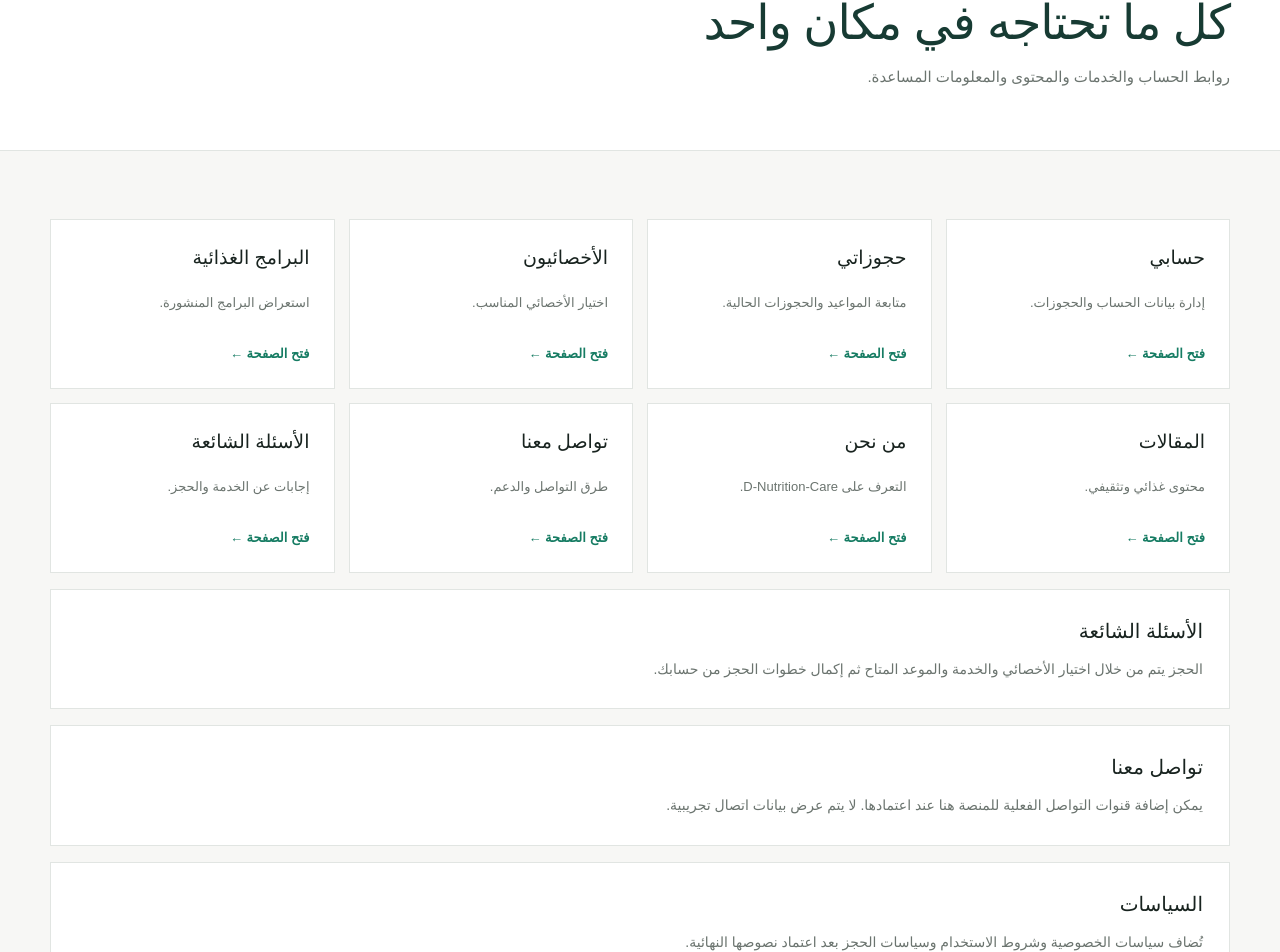
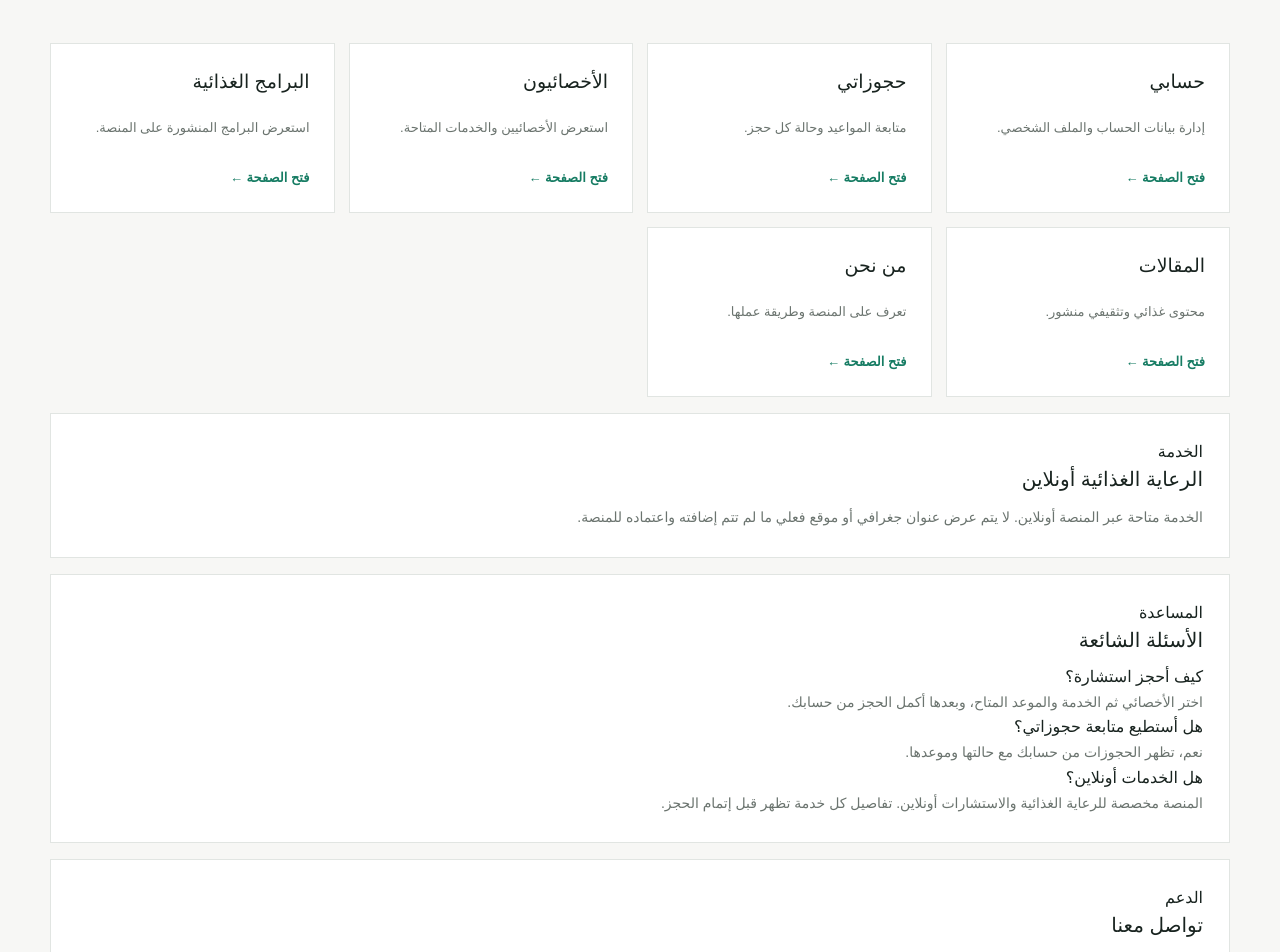
Before and after one commit to khaled19961/-D-Nutrition-Care, a Next.js app: page /more in a window 1280 px wide. Shown: the part 433-1385 px from the top of the page. Built offline with nearby package versions, Linux system fonts and the light colour scheme; no server answers.

Commit message:
refactor(more): rebuild utility page and add real location section

```diff
--- a/app/more/page.tsx
+++ b/app/more/page.tsx
@@ -2,23 +2,75 @@ import Link from "next/link";
 import { SiteChrome } from "@/components/site-chrome";
 
 const links = [
-  ["حسابي","إدارة بيانات الحساب والحجوزات.","/dashboard"],
-  ["حجوزاتي","متابعة المواعيد والحجوزات الحالية.","/dashboard/appointments"],
-  ["الأخصائيون","اختيار الأخصائي المناسب.","/nutritionists"],
-  ["البرامج الغذائية","استعراض البرامج المنشورة.","/programs"],
-  ["المقالات","محتوى غذائي وتثقيفي.","/articles"],
-  ["من نحن","التعرف على D-Nutrition-Care.","/about"],
-  ["تواصل معنا","طرق التواصل والدعم.","#contact"],
-  ["الأسئلة الشائعة","إجابات عن الخدمة والحجز.","#faq"]
+  ["حسابي","إدارة بيانات الحساب والملف الشخصي.","/dashboard"],
+  ["حجوزاتي","متابعة المواعيد وحالة كل حجز.","/dashboard/appointments"],
+  ["الأخصائيون","استعرض الأخصائيين والخدمات المتاحة.","/nutritionists"],
+  ["البرامج الغذائية","استعرض البرامج المنشورة على المنصة.","/programs"],
+  ["المقالات","محتوى غذائي وتثقيفي منشور.","/articles"],
+  ["من نحن","تعرف على المنصة وطريقة عملها.","/about"],
+];
+
+const faqs = [
+  ["كيف أحجز استشارة؟","اختر الأخصائي ثم الخدمة والموعد المتاح، وبعدها أكمل الحجز من حسابك."],
+  ["هل أستطيع متابعة حجوزاتي؟","نعم، تظهر الحجوزات من حسابك مع حالتها وموعدها."],
+  ["هل الخدمات أونلاين؟","المنصة مخصصة للرعاية الغذائية والاستشارات أونلاين. تفاصيل كل خدمة تظهر قبل إتمام الحجز."],
 ];
 
 export default function MorePage() {
-  return <SiteChrome><main>
-    <section className="moving-strip"><div className="moving-strip-track"><span>الحساب والحجوزات</span><span>الأخصائيون والبرامج</span><span>المقالات والمعلومات المساعدة</span><span>الحساب والحجوزات</span><span>الأخصائيون والبرامج</span><span>المقالات والمعلومات المساعدة</span></div></section><section className="page-hero"><div className="container"><span>المزيد</span><h1>كل ما تحتاجه في مكان واحد</h1><p>روابط الحساب والخدمات والمحتوى والمعلومات المساعدة.</p></div></section>
-    <section><div className="container"><div className="more-grid">{links.map(([title,text,href]) => <Link href={href} className="more-card" key={title}><h2>{title}</h2><p>{text}</p><span>فتح الصفحة ←</span></Link>)}</div>
-      <div id="faq" className="info-panel"><h2>الأسئلة الشائعة</h2><p>الحجز يتم من خلال اختيار الأخصائي والخدمة والموعد المتاح ثم إكمال خطوات الحجز من حسابك.</p></div>
-      <div id="contact" className="info-panel"><h2>تواصل معنا</h2><p>يمكن إضافة قنوات التواصل الفعلية للمنصة هنا عند اعتمادها. لا يتم عرض بيانات اتصال تجريبية.</p></div>
-      <div id="policies" className="info-panel"><h2>السياسات</h2><p>تُضاف سياسات الخصوصية وشروط الاستخدام وسياسات الحجز بعد اعتماد نصوصها النهائية.</p></div>
-    </div></section>
-  </main></SiteChrome>;
+  return (
+    <SiteChrome>
+      <main>
+        <section className="page-hero">
+          <div className="container">
+            <span>المزيد</span>
+            <h1>كل ما تحتاجه في مكان واحد</h1>
+            <p>الحساب والحجوزات والأخصائيون والبرامج والمحتوى والمساعدة.</p>
+          </div>
+        </section>
+
+        <section>
+          <div className="container">
+            <div className="more-grid">
+              {links.map(([title, text, href]) => (
+                <Link href={href} className="more-card" key={title}>
+                  <h2>{title}</h2>
+                  <p>{text}</p>
+                  <span>فتح الصفحة ←</span>
+                </Link>
+              ))}
+            </div>
+
+            <div id="location" className="info-panel">
+              <span>الخدمة</span>
+              <h2>الرعاية الغذائية أونلاين</h2>
+              <p>الخدمة متاحة عبر المنصة أونلاين. لا يتم عرض عنوان جغرافي أو موقع فعلي ما لم تتم إضافته واعتماده للمنصة.</p>
+            </div>
+
+            <div id="faq" className="info-panel">
+              <span>المساعدة</span>
+              <h2>الأسئلة الشائعة</h2>
+              {faqs.map(([question, answer]) => (
+                <div className="faq-item" key={question}>
+                  <h3>{question}</h3>
+                  <p>{answer}</p>
+                </div>
+              ))}
+            </div>
+
+            <div id="contact" className="info-panel">
+              <span>الدعم</span>
+              <h2>تواصل معنا</h2>
+              <p>قنوات التواصل ستظهر هنا فور اعتماد بيانات التواصل الرسمية للمنصة.</p>
+            </div>
+
+            <div id="policies" className="info-panel">
+              <span>المعلومات القانونية</span>
+              <h2>السياسات</h2>
+              <p>تتم إضافة سياسة الخصوصية وشروط الاستخدام وسياسات الحجز بعد اعتماد النصوص القانونية النهائية.</p>
+            </div>
+          </div>
+        </section>
+      </main>
+    </SiteChrome>
+  );
 }
```
